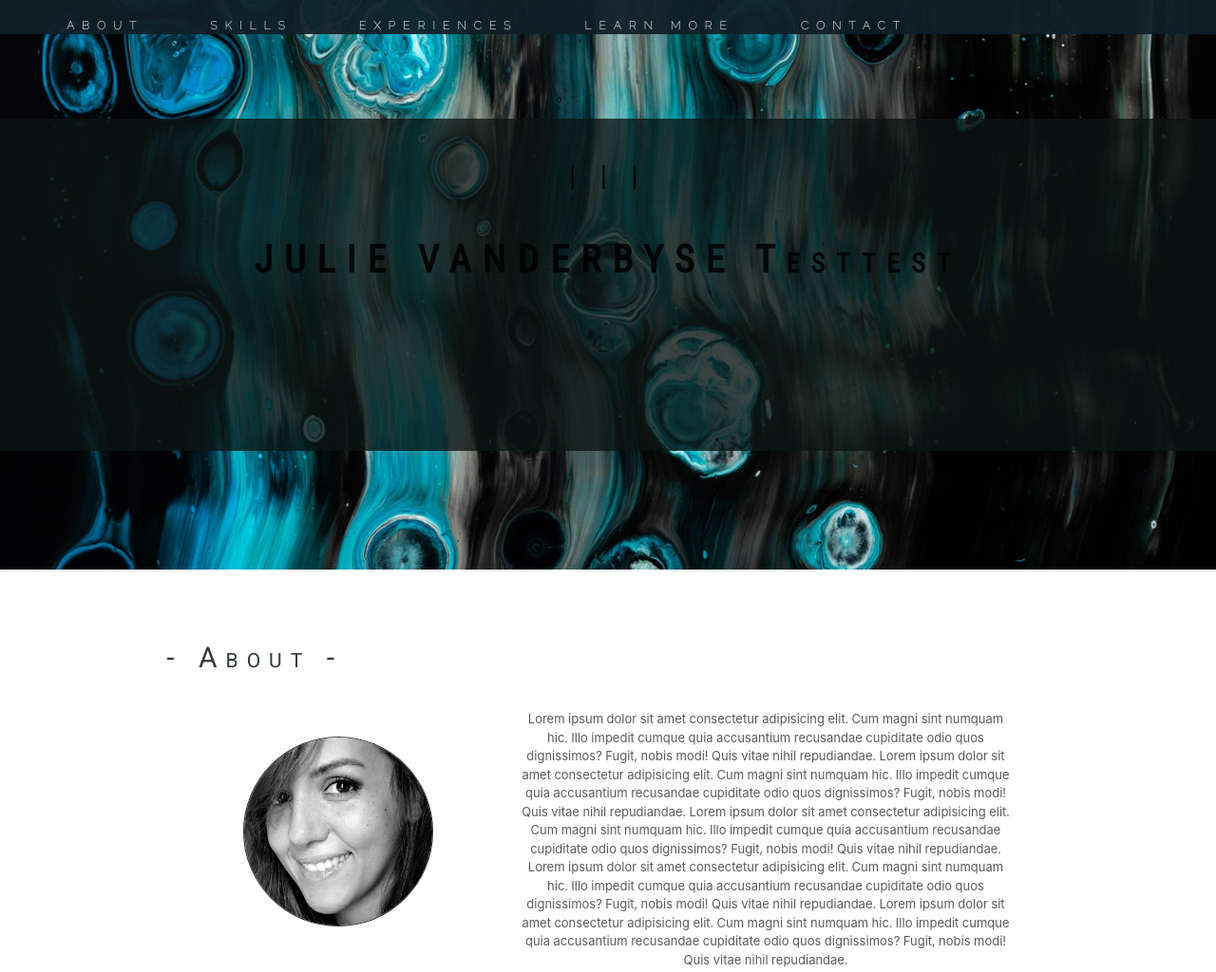
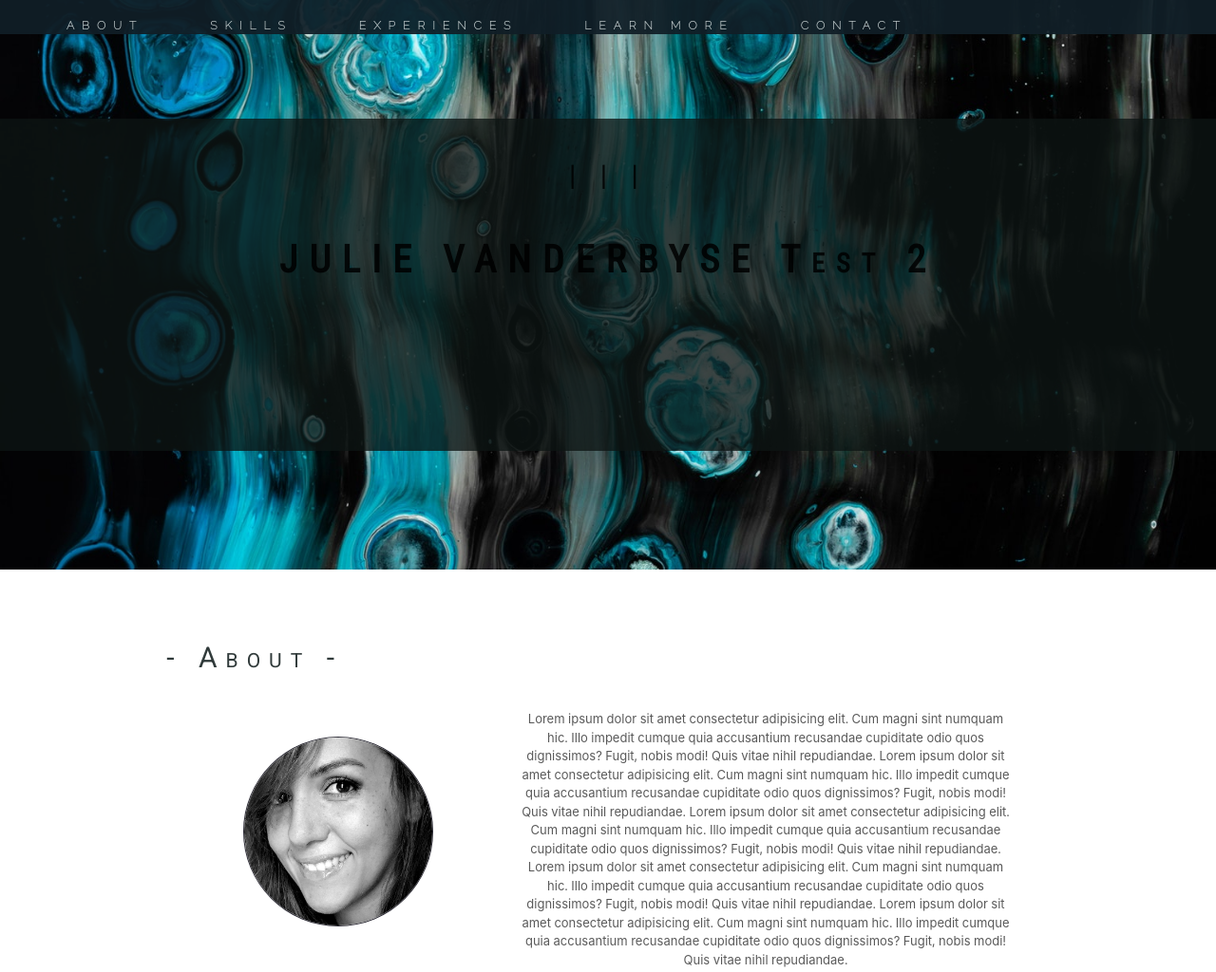
Before and after one commit to JVDB18/Resume, a React app: page / in a window 1280 px wide. Shown: the top 1024 px of the page at 95% size. Built offline with nearby package versions, Linux system fonts and the light colour scheme.

Commit message:
build mercredi 13 mars 2019, 11:54:16 (UTC+0100)

```diff
--- a/package.json
+++ b/package.json
@@ -5,11 +5,11 @@
   "main": "/src/client/Index.js",
   "scripts": {
     "start": "parcel index.html",
-    "build": "parcel build index.html --public-url /Resume/  -d docs"
+    "build": "parcel build index.html --public-url /Resume -d docs"
   },
   "repository": {
     "type": "git",
-    "url": "web-resume"
+    "url": "https://github.com/JVDB18/Resume"
   },
   "keywords": [],
   "author": "Julie Vanderbyse",
--- a/src/client/Pages/Home.js
+++ b/src/client/Pages/Home.js
@@ -35,7 +35,7 @@ class Home extends React.Component{
                 <div style={{ height: 600 }}>
                     <div style={{height: 350, backgroundColor: "rgba(14, 21, 20, 0.78)",top: "50%", left:"50%", width:"100%",position:"absolute", transform:"translate(-50%, -50%)", color:"white", fontSize:"50px", alignItems:"center"}} className="inside_parallax1">
                         <h2 className="Header">| | |</h2>
-                       <h1 className="Julie"style={font}>JULIE VANDERBYSE testtest</h1>
+                       <h1 className="Julie"style={font}>JULIE VANDERBYSE test 2</h1>
                     </div>
                 </div>
             </Parallax>
```
Also changed, not shown: docs/index.html (+1 -1 lines), 2 other files.
